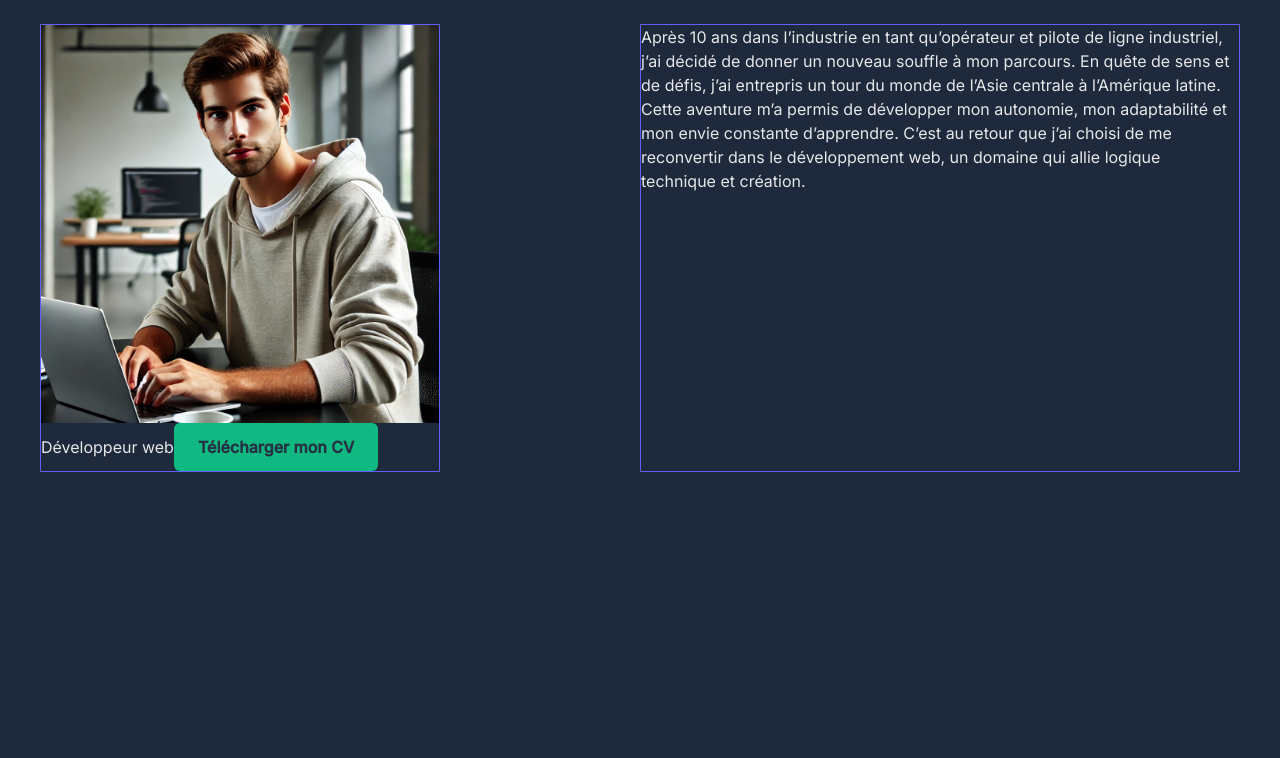
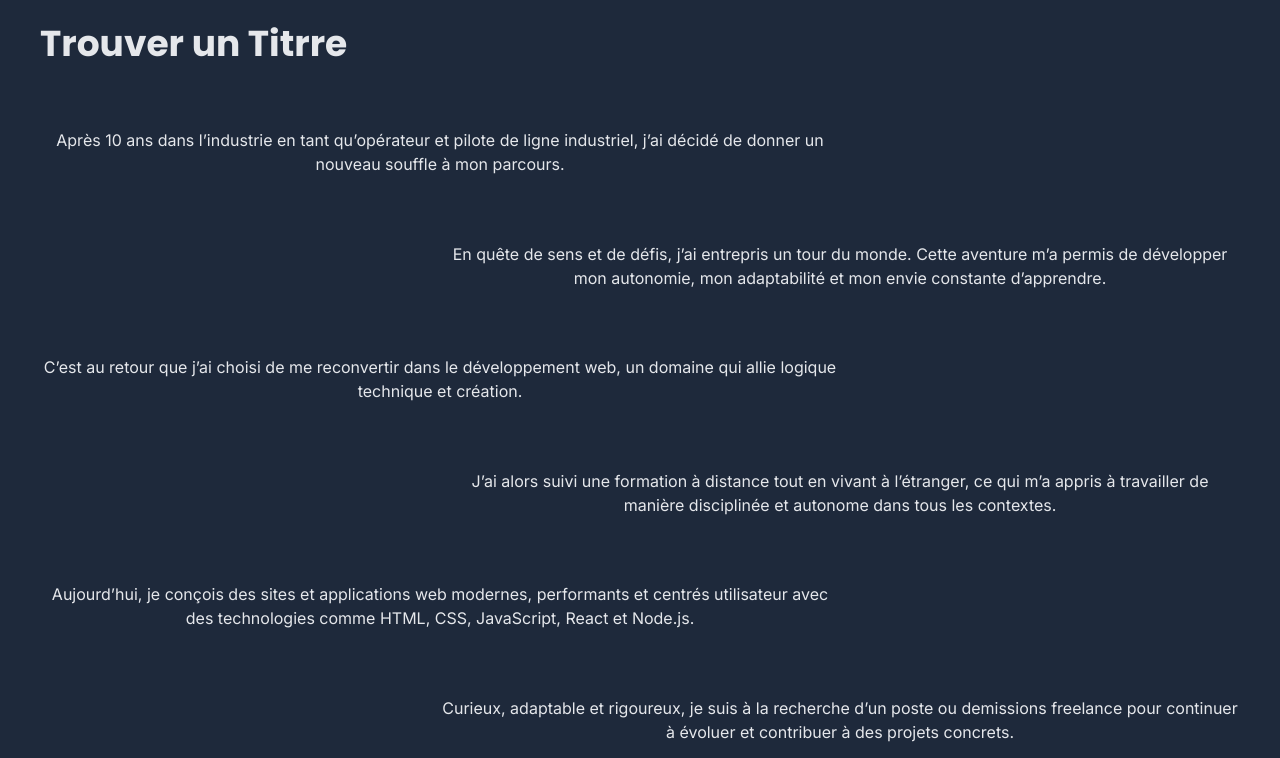
Before and after one commit to aurelienrnd/portfolio, a React (Vite) app: page / in a window 1280 px wide. Shown: the part 840-1598 px from the top of the page. Built offline with nearby package versions, Linux system fonts and the light colour scheme.

Commit message:
feature: ajout du texte dans la section about

```diff
--- a/src/compoments/pages/homePage/sections/About.tsx
+++ b/src/compoments/pages/homePage/sections/About.tsx
@@ -1,49 +1,52 @@
-import photoProfile from '../../../../assets/photo-test.webp';
-
 function About(): React.JSX.Element {
-  const TextUn = (): React.JSX.Element => (
-    <p className="w-1/2 border-1 border-indigo-500">
-      Après 10 ans dans l’industrie en tant qu’opérateur et pilote de ligne
-      industriel, j’ai décidé de donner un nouveau souffle à mon parcours. En
-      quête de sens et de défis, j’ai entrepris un tour du monde de l’Asie
-      centrale à l’Amérique latine. Cette aventure m’a permis de développer mon
-      autonomie, mon adaptabilité et mon envie constante d’apprendre. C’est au
-      retour que j’ai choisi de me reconvertir dans le développement web, un
-      domaine qui allie logique technique et création.
-    </p>
-  );
-
-  const TextDeux = (): React.JSX.Element => (
-    <p className="border-1 border-indigo-500">
-      J’ai alors suivi une formation à distance tout en vivant à l’étranger, ce
-      qui m’a appris à travailler de manière disciplinée et autonome dans tous
-      les contextes. Aujourd’hui, je conçois des sites et applications web
-      modernes, performants et centrés utilisateur avec des technologies comme
-      HTML, CSS, JavaScript, React et Node.js. Curieux, adaptable et rigoureux,
-      je suis à la recherche d’un poste ou de missions freelance pour continuer
-      à évoluer et contribuer à des projets concrets.
-    </p>
-  );
+  const santanceList = [
+    {
+      text: 'Après 10 ans dans l’industrie en tant qu’opérateur et pilote de ligne industriel, j’ai décidé de donner un nouveau souffle à mon parcours.',
+      classStyle: '',
+      key: 'santance0',
+    },
+    {
+      text: 'En quête de sens et de défis, j’ai entrepris un tour du monde. Cette aventure m’a permis de développer mon autonomie, mon adaptabilité et mon envie constante d’apprendre.',
+      classStyle: 'self-end',
+      key: 'santance1',
+    },
+    {
+      text: 'C’est au retour que j’ai choisi de me reconvertir dans le développement web, un domaine qui allie logique technique et création.',
+      classStyle: '',
+      key: 'santance2',
+    },
+    {
+      text: 'J’ai alors suivi une formation à distance tout en vivant à l’étranger, ce qui m’a appris à travailler de manière disciplinée et autonome dans tous les contextes.',
+      classStyle: 'self-end',
+      key: 'santance3',
+    },
+    {
+      text: 'Aujourd’hui, je conçois des sites et applications web modernes, performants et centrés utilisateur avec des technologies comme HTML, CSS, JavaScript, React et Node.js.',
+      classStyle: '',
+      key: 'santance4',
+    },
+    {
+      text: 'Curieux, adaptable et rigoureux, je suis à la recherche d’un poste ou demissions freelance pour continuer à évoluer et contribuer à des projets concrets.',
+      classStyle: 'self-end',
+      key: 'santance5',
+    },
+  ];
 
   return (
-    <section id="about" className="">
-      <div className="flex justify-between">
-        <ProfilCard />
-        <TextUn />
+    <section id="about" className="flex flex-col gap-8 md:gap-16 ">
+      <h2 className="">Trouver un Titrre</h2>
+
+      <div className="h-full flex flex-col gap-4 md:gap-0 md:justify-between pb-4">
+        {santanceList.map(santance => (
+          <span
+            key={santance.key}
+            className={`${santance.classStyle} w-2/3 md:text-center`}
+          >
+            {santance.text}
+          </span>
+        ))}
       </div>
     </section>
   );
 }
 export default About;
-
-function ProfilCard(): React.JSX.Element {
-  return (
-    <article className="w-1/3 border-1 border-indigo-500">
-      <img src={photoProfile} alt="Photo de aurélien Arnaud" className=""></img>
-      <div className="">
-        <span>Développeur web</span>
-        <button className="btn">Télécharger mon CV</button>
-      </div>
-    </article>
-  );
-}
--- a/src/compoments/pages/homePage/sections/Skilles.tsx
+++ b/src/compoments/pages/homePage/sections/Skilles.tsx
@@ -1,6 +1,6 @@
 function Skill() {
   return (
-    <section id="skilles" className="mb-6 border-1 border-indigo-500">
+    <section id="skilles" className="border-1 border-indigo-500">
       <span>-Skilles-</span>
     </section>
   );
--- a/src/styles/style.css
+++ b/src/styles/style.css
@@ -20,7 +20,7 @@
   }
 
   main {
-    @apply px-10 w-full flex flex-col items-center;
+    @apply px-10 w-full flex flex-col items-center h-full;
   }
 
   h1,
@@ -37,7 +37,7 @@
 
   #about,
   #skilles {
-    @apply h-screen pt-16 min-h-85 max-h-300;
+    @apply md:h-screen md:max-h-250 min-h-150 pt-16;
   }
 }
 
```
